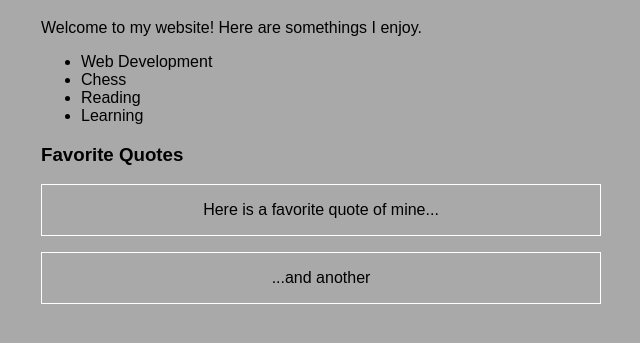
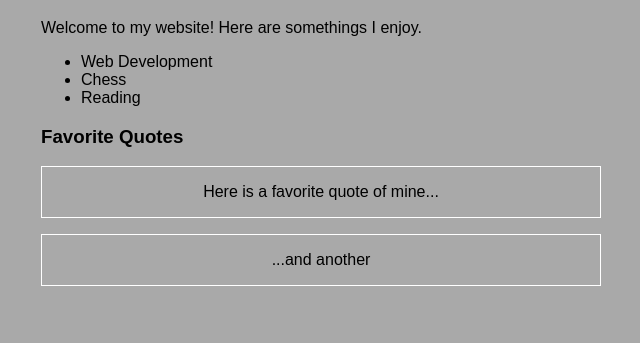
Before and after one commit to madhuprya/htmldemo, a plain HTML site: page assignment1.html in a window 1280 px wide. Shown: the part 61-404 px from the top of the page, without its empty margins (299-939 px from the left). Drawn offline with Linux system fonts and the light colour scheme; files that its build step writes are made by us from their sources.

Commit message:
deleted learning

```diff
--- a/assignment1.html
+++ b/assignment1.html
@@ -12,7 +12,7 @@
         <li>Web Development</li>
         <li>Chess</li>
         <li>Reading</li>
-        <li>Learning</li>
+
     </ul>
     <h3>Favorite Quotes</h3>
     <blockquote class="blockquote1">
```
